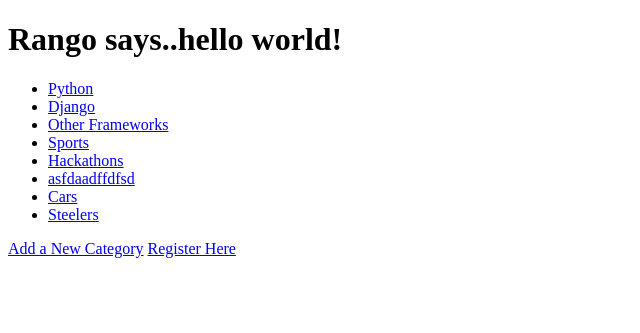
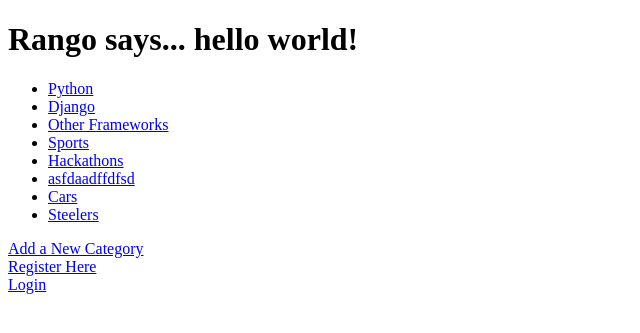
Before and after one commit to gzpgg3x/codeTangoWithDjango, a Django app: page /rango/ in a window 1280 px wide. Shown: the top 333 px of the page, without its empty margins (0-640 px from the left). Run offline with Django 3.2, Linux system fonts and the light colour scheme; data comes from the database, SQL or seed files in the repository; both versions use the stored data as it was after the commit; parts of the project's set-up code (start-up, migrations or seed data) failed here and were passed over.

Commit message:
8.5. Adding Login Functionality ~ 8.5.5. Demo
042420141220AM

```diff
--- a/tango_with_django_project/rango/urls.py
+++ b/tango_with_django_project/rango/urls.py
@@ -10,4 +10,5 @@
     url(r'^add_category/$', views.add_category, name='add_category'), # NEW MAPPING!
     url(r'^category/(?P<category_name_url>\w+)/add_page/$', views.add_page, name='add_page'),
     url(r'^register/$', views.register, name='register'), # ADD NEW PATTERN!
+    url(r'^login/$', views.user_login, name='login'),
     url(r'^category/(?P<category_name_url>\w+)/$', views.category, name='category'),)  # New!
--- a/tango_with_django_project/rango/views.py
+++ b/tango_with_django_project/rango/views.py
@@ -1,3 +1,5 @@
+from django.contrib.auth import authenticate, login
+from django.http import HttpResponseRedirect, HttpResponse
 from django.http import HttpResponse
 from rango.models import Page
 from django.template import RequestContext
@@ -226,3 +228,43 @@
             'rango/register.html',
             {'user_form': user_form, 'profile_form': profile_form, 'registered': registered},
             context)
+
+def user_login(request):
+    # Like before, obtain the context for the user's request.
+    context = RequestContext(request)
+
+    # If the request is a HTTP POST, try to pull out the relevant information.
+    if request.method == 'POST':
+        # Gather the username and password provided by the user.
+        # This information is obtained from the login form.
+        username = request.POST['username']
+        password = request.POST['password']
+
+        # Use Django's machinery to attempt to see if the username/password
+        # combination is valid - a User object is returned if it is.
+        user = authenticate(username=username, password=password)
+
+        # If we have a User object, the details are correct.
+        # If None (Python's way of representing the absence of a value), no user
+        # with matching credentials was found.
+        if user is not None:
+            # Is the account active? It could have been disabled.
+            if user.is_active:
+                # If the account is valid and active, we can log the user in.
+                # We'll send the user back to the homepage.
+                login(request, user)
+                return HttpResponseRedirect('/rango/')
+            else:
+                # An inactive account was used - no logging in!
+                return HttpResponse("Your Rango account is disabled.")
+        else:
+            # Bad login details were provided. So we can't log the user in.
+            print "Invalid login details: {0}, {1}".format(username, password)
+            return HttpResponse("Invalid login details supplied.")
+
+    # The request is not a HTTP POST, so display the login form.
+    # This scenario would most likely be a HTTP GET.
+    else:
+        # No context variables to pass to the template system, hence the
+        # blank dictionary object...
+        return render_to_response('rango/login.html', {}, context)
--- a/tango_with_django_project/templates/rango/index.html
+++ b/tango_with_django_project/templates/rango/index.html
@@ -48,7 +48,11 @@
     </head>
 
     <body>
-        <h1>Rango says..hello world!</h1>
+        {% if user.is_authenticated %}
+        <h1>Rango says... hello {{ user.username }}!</h1>
+        {% else %}
+        <h1>Rango says... hello world!</h1>
+        {% endif %}
 
         {% if categories %}
             <ul>
@@ -62,7 +66,9 @@
        {% endif %}
 
        <a href="/rango/add_category/">Add a New Category</a>
+       <br />
        <a href="/rango/register/">Register Here</a>
-
+       <br />
+       <a href="/rango/login/">Login</a>
     </body>
 </html>
```
Also changed, not shown: tango_with_django_project/templates/rango/login.html (added, +22 -0 lines), tango_with_django_project/rango.db.
